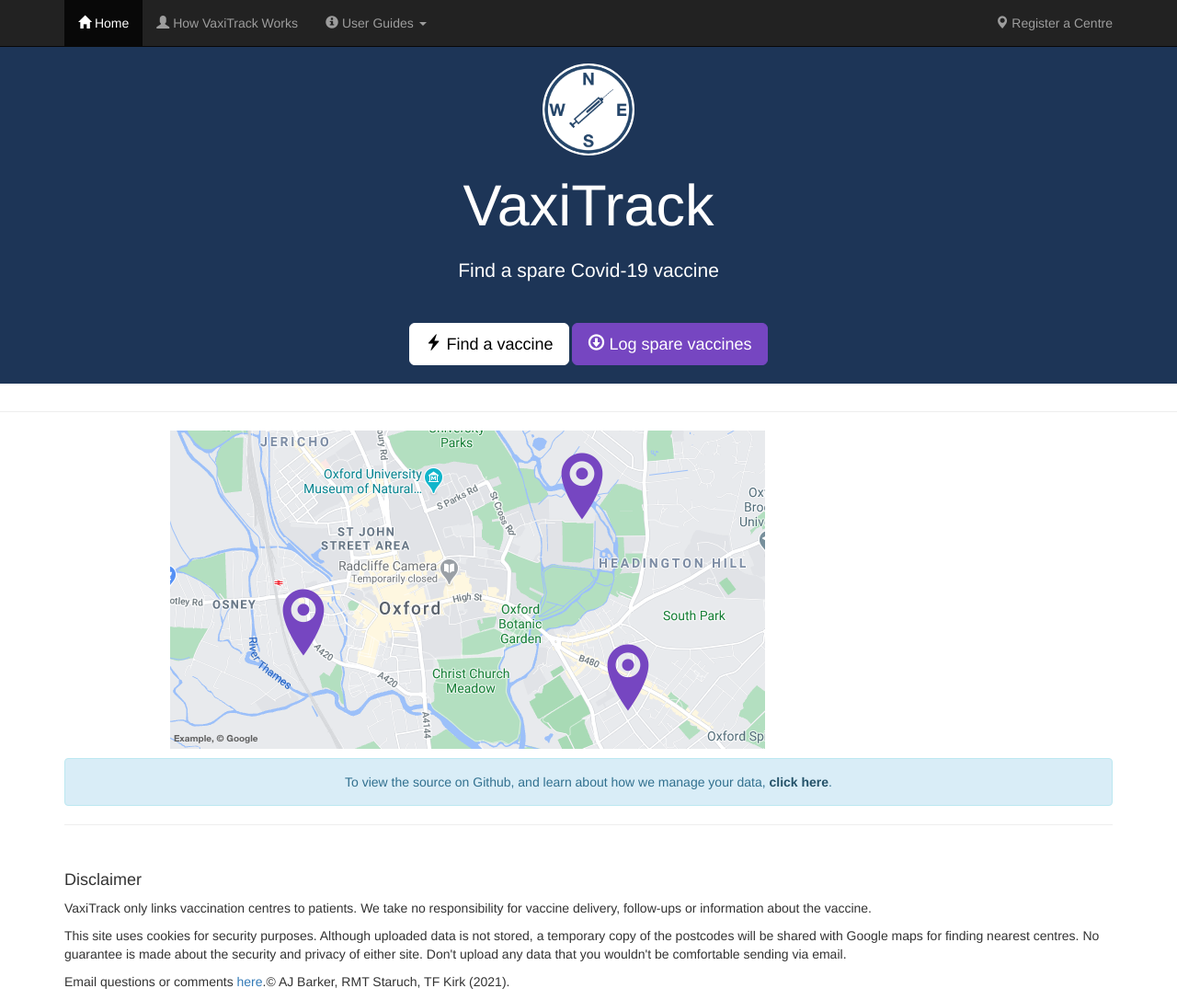
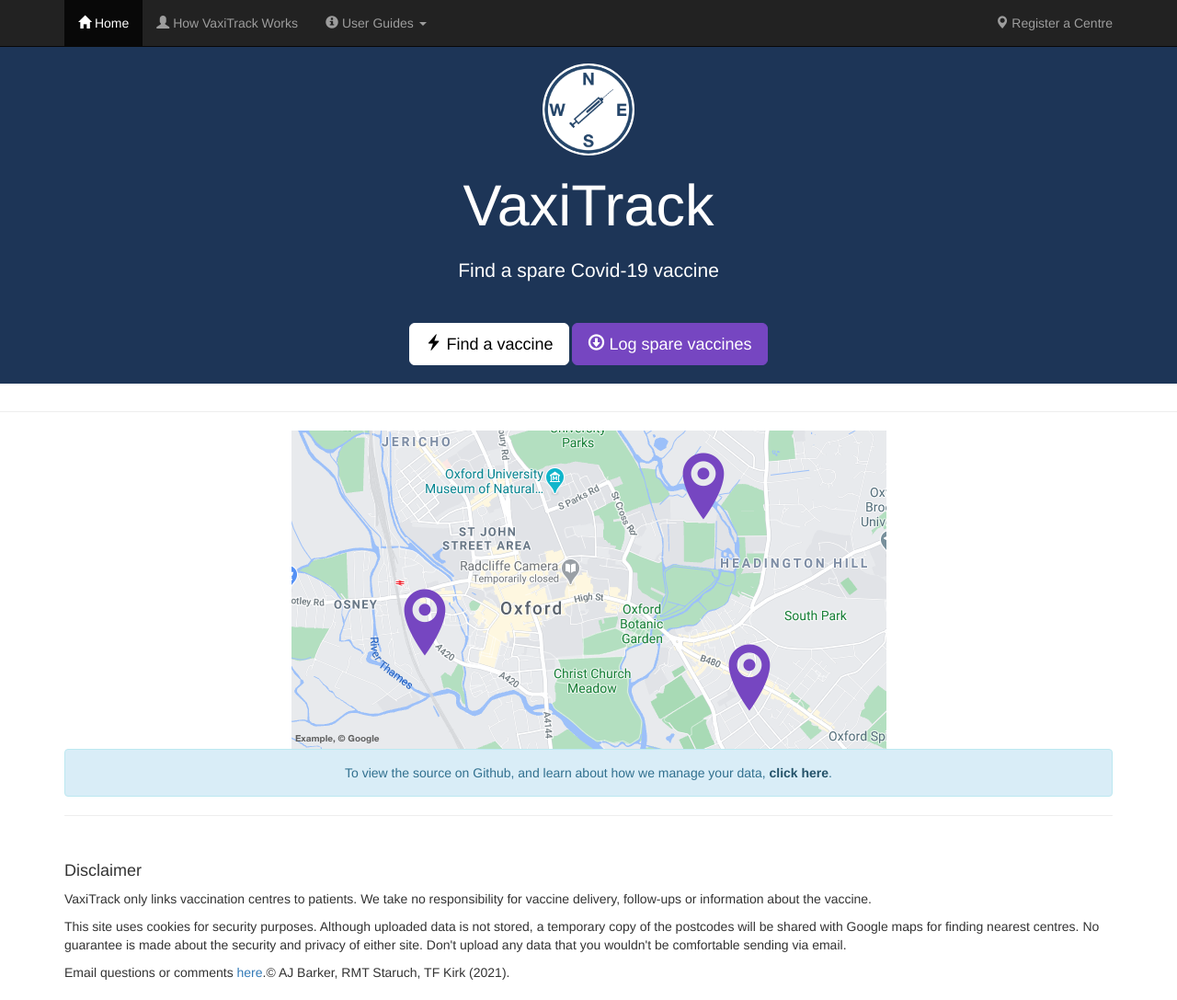
Before and after one commit to ajbarker93/vaxi_track, a Django app: page / in a window 1280 px wide. Shown: the whole page at 92% size. After the commit the page ends 1065 px from the top, so only its background shows below. Run offline with Django 3.2, Linux system fonts and the light colour scheme; some libraries are stand-ins or nearby versions.

Commit message:
Centre front page image

```diff
--- a/vaxitrack/templates/base.html
+++ b/vaxitrack/templates/base.html
@@ -81,6 +81,9 @@
       position: absolute;
       left: 50%;
     }
+    .img-container {
+      text-align: center;
+    }
   </style>
 </head>
 <body>
--- a/vaxitrack/templates/index.html
+++ b/vaxitrack/templates/index.html
@@ -15,8 +15,8 @@
   </div>
 </div>
 <hr>
-<div class="container">
-  <p class="center"><img src="static/ox_map_v1.png"/></p>
+<div class="img-container">
+  <img src="static/ox_map_v1.png"/>
 </div>
 <div class="container">
   <div class="alert alert-info text-center" role="alert">
```
